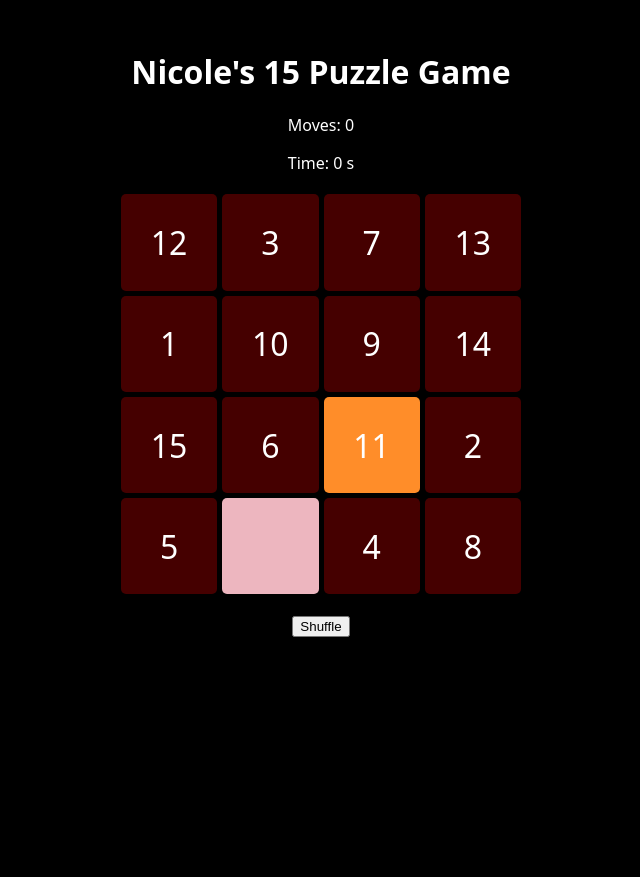
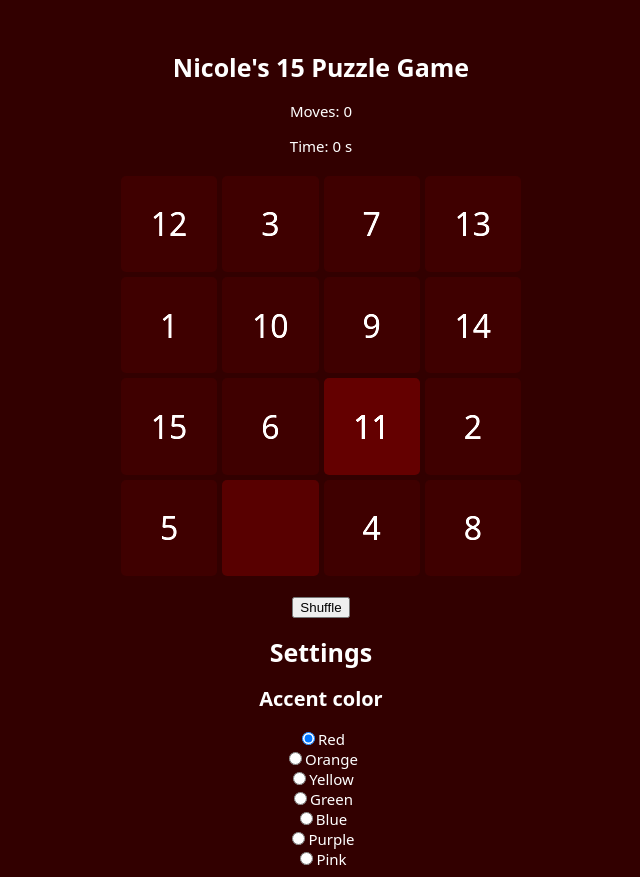
Before and after one commit to claudianicolea/15-puzzle, a plain HTML site: page index.html in a window 1280 px wide. Both pictures are taken after a click on the button "Shuffle". Shown: the whole page, without its empty margins (319-959 px from the left). Before the commit the page ends 800 px from the top, so only its background shows below. Drawn offline with Linux system fonts and the light colour scheme.

Commit message:
Added the possibility of choosing an accent color for the UI

```diff
--- a/index.html
+++ b/index.html
@@ -7,13 +7,33 @@
         <link rel = "stylesheet" href = "styles.css">
     </head>
     <body>
-        <h1>Nicole's 15 Puzzle Game</h1>
+        <div>
+            <h1>Nicole's 15 Puzzle Game</h1>
 
-        <p>Moves: <span id = "moves"></span></p>
-        <p>Time: <span id = "time"></span></p>
+            <p>Moves: <span id = "moves"></span></p>
+            <p>Time: <span id = "time"></span></p>
 
-        <div id = "puzzle-container"></div>
-        <button id = "shuffle-btn">Shuffle</button>
+            <div id = "puzzle-container"></div>
+            <button id = "shuffle-btn">Shuffle</button>
+        </div>
+
+        <div>
+            <h1>Settings</h1>
+
+            <div>
+                <h2>Accent color</h2>
+                <form id = "accentColorForm">
+                    <label><input type = "radio" name = "accentColor" value = "red" checked>Red</label><br>
+                    <label><input type = "radio" name = "accentColor" value = "orange">Orange</label><br>
+                    <label><input type = "radio" name = "accentColor" value = "yellow">Yellow</label><br>
+                    <label><input type = "radio" name = "accentColor" value = "green">Green</label><br>
+                    <label><input type = "radio" name = "accentColor" value = "blue">Blue</label><br>
+                    <label><input type = "radio" name = "accentColor" value = "purple">Purple</label><br>
+                    <label><input type = "radio" name = "accentColor" value = "pink">Pink</label><br>
+                </form>
+            </div>
+        </div>
+
         <script src = "script.js"></script>
     </body>
 </html>
--- a/script.js
+++ b/script.js
@@ -1,3 +1,5 @@
+// game variables
+
 const puzzleContainer = document.getElementById("puzzle-container");
 let tiles = [];
 for (let i = 1; i <= 15; i++) tiles.push(i.toString());
@@ -11,8 +13,51 @@ let time = 0;
 let timerStarted = false;
 let timerInterval = null;
 
+// settings variables
+
+let displayMode = "lightMode";
+const displayModes = document.getElementsByName('displayMode');
+displayModes.forEach(d => {
+    d.addEventListener('change', () => {
+        if (d.checked) {
+            console.log(`New display mode selection: ${d.value}`);
+            displayMode = d;
+        }
+    })
+})
+
+const root = document.documentElement; // :root
+const accentColors = document.getElementsByName('accentColor');
+accentColors.forEach(c => {
+    c.addEventListener('change', () => {
+        if (c.checked) {
+            console.log(`New accent color selection: ${c.value}`);
+            root.style.setProperty('--accentColor', convertColor(c.value));
+        }
+    })
+})
+
 document.getElementById("shuffle-btn").addEventListener("click", shuffle);
 shuffle();
+
+function convertColor(colorName) {
+    switch (colorName) {
+        case 'orange':
+            return 'rgb(50, 15, 0)';
+        case 'yellow':
+            return 'rgb(50, 35, 0)';
+        case 'green':
+            return 'rgb(10, 25, 5)';
+        case 'blue':
+            return 'rgb(5, 15, 25)';
+        case 'purple':
+            return 'rgb(20, 5, 25)';
+        case 'pink':
+            return 'rgb(40, 0, 20)';
+        default: // red
+            return 'rgb(50, 0, 0)';
+    }
+}
 
 function formatTime(time) {
     let minutes = Math.floor(time / 60);
--- a/styles.css
+++ b/styles.css
@@ -1,9 +1,22 @@
+:root {
+    --accentColor: rgb(50, 0, 0);
+}
+
 body {
     font-family: system-ui;
     text-align: center;
     margin-top: 50px;
-    background-color: black;
+    background-color: var(--accentColor);
     color: white;
+    font-size: 15px;
+}
+
+h1 {
+    font-size: 25px;
+}
+
+h2 {
+    font-size: 20px;
 }
 
 #puzzle-container {
@@ -17,7 +30,8 @@ body {
 }
 
 .tile {
-    background-color: rgb(69, 0, 0);
+    background-color: var(--accentColor);
+    filter: brightness(125%);
     color: white;
     font-size: 2rem; /* twice the font size of the root element */
     display: flex;
@@ -27,9 +41,11 @@ body {
 }
 
 .empty {
-    background-color: rgb(237, 182, 191);
+    background-color: var(--accentColor);
+    filter: brightness(175%);
 }
 
 .correctPosition {
-    background-color: rgb(255, 141, 41);
+    background-color: var(--accentColor);
+    filter: brightness(200%);
 }
```
